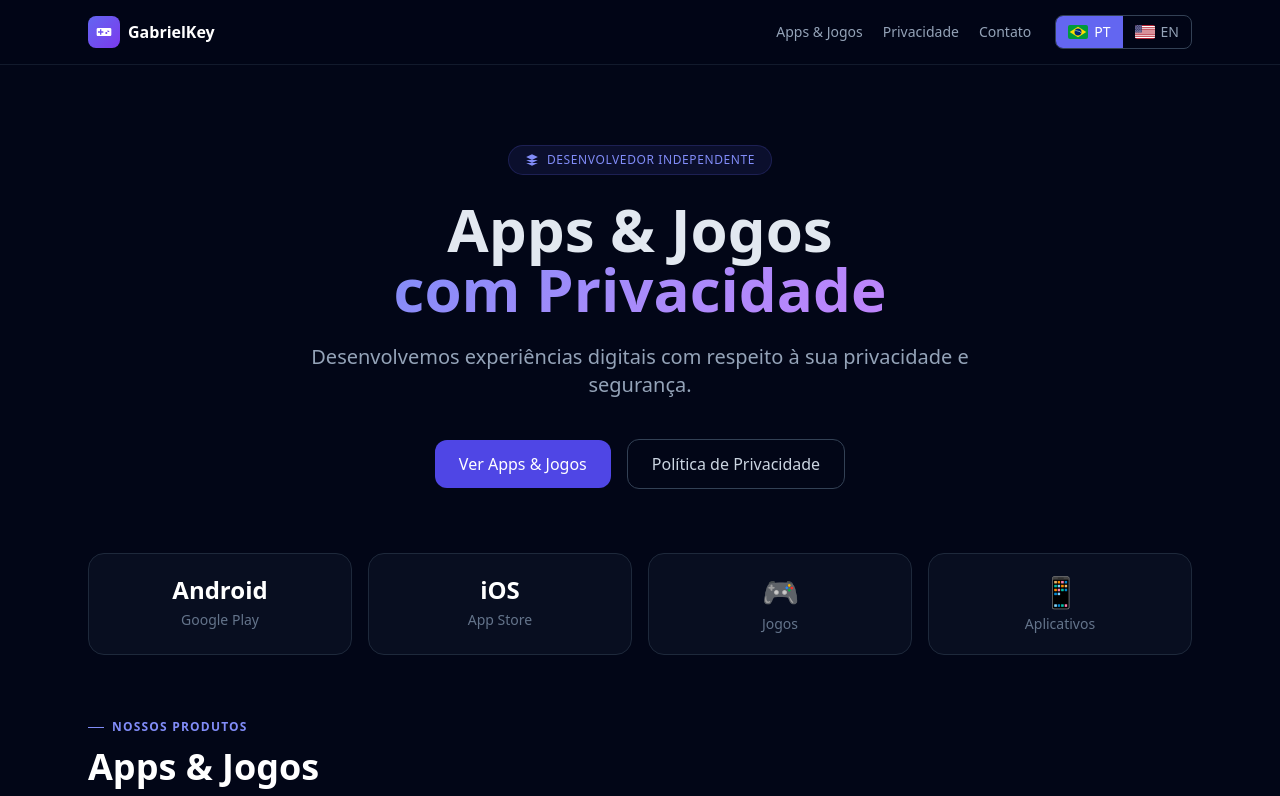
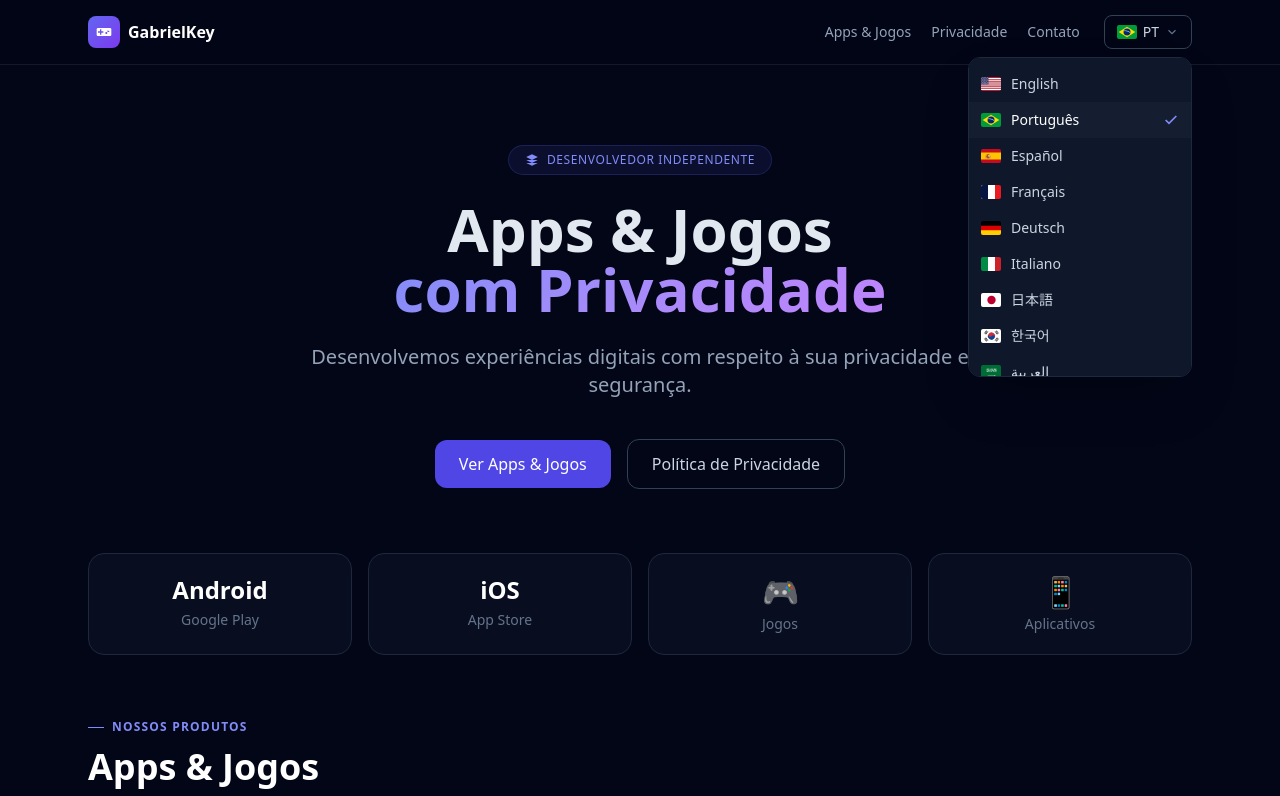
Before and after one commit to gabrielkey/privacy, a plain HTML site: page index.html in a window 1280 px wide. Both pictures are taken after a click on the button "PT". Shown: the top 796 px of the page. Drawn offline with nearby package versions, Linux system fonts and the light colour scheme.

Commit message:
feat(i18n): replace PT/EN toggle with multi-language dropdown
Swap the two-button PT/EN switcher for a dropdown (flag + code in
the nav, full list with native names and an active checkmark) built
from languages.js, since a button per language no longer scales past
two. Rework the i18n engine to build its translation table from
LANGUAGES instead of hardcoded pt/en, and to set <html lang> and
dir="rtl" per language (verified working for Arabic and Urdu).

```diff
--- a/assets/js/i18n.js
+++ b/assets/js/i18n.js
@@ -1,11 +1,21 @@
 // ─────────────────────────────────────────────────────────────
 //  GabrielKey — motor de internacionalização (i18n)
-//  Depende de: locales/pt.js (window.LOCALE_PT)
-//              locales/en.js (window.LOCALE_EN)
-//  Carregados como scripts normais antes deste arquivo.
+//  Depende de: languages.js (window.LANGUAGES)
+//              locales/<code>.js (window.LOCALE_<CODE>), um por
+//              idioma listado em LANGUAGES. Carregados como
+//              scripts normais antes deste arquivo.
 // ─────────────────────────────────────────────────────────────
 
-const T = { pt: window.LOCALE_PT, en: window.LOCALE_EN };
+const T = {};
+window.LANGUAGES.forEach(({ code }) => {
+  T[code] = window[`LOCALE_${code.toUpperCase()}`];
+});
+
+const VALID_LANGS = window.LANGUAGES.map(l => l.code);
+
+function langMeta(lang) {
+  return window.LANGUAGES.find(l => l.code === lang);
+}
 
 const CHECK_ICON = `<svg xmlns="http://www.w3.org/2000/svg" class="w-3.5 h-3.5 text-indigo-500 flex-shrink-0 mt-0.5" viewBox="0 0 24 24" fill="none" stroke="currentColor" stroke-width="2.5"><polyline points="20 6 9 17 4 12"/></svg>`;
 
@@ -18,9 +28,13 @@ function buildList(key, lang) {
 let currentLang = 'pt';
 
 function setLang(lang) {
+  if (!VALID_LANGS.includes(lang)) return;
+
   currentLang = lang;
+  const meta = langMeta(lang);
   localStorage.setItem('gks-lang', lang);
-  document.documentElement.lang = lang === 'pt' ? 'pt-BR' : 'en';
+  document.documentElement.lang = meta.htmlLang;
+  document.documentElement.dir = meta.dir;
 
   document.querySelectorAll('[data-i18n]').forEach(el => {
     const val = T[lang][el.dataset.i18n];
@@ -37,29 +51,23 @@ function setLang(lang) {
     mailLink.href = `mailto:flocov10@gmail.com?subject=${subject}`;
   }
 
-  const btnPt = document.getElementById('btn-pt');
-  const btnEn = document.getElementById('btn-en');
-  if (lang === 'pt') {
-    btnPt.classList.replace('inactive', 'active');
-    btnEn.classList.replace('active', 'inactive');
-  } else {
-    btnEn.classList.replace('inactive', 'active');
-    btnPt.classList.replace('active', 'inactive');
-  }
+  if (typeof window.onLangChange === 'function') window.onLangChange(lang);
 }
 
-// Expõe globalmente para os onclick no HTML
+// Expõe globalmente para os onclick no HTML e para outros scripts
+// (lang-menu.js, store-modal.js) lerem o idioma ativo.
 window.setLang = setLang;
 window.getCurrentLang = () => currentLang;
 
-// Idioma inicial: ?lang= na URL (usado por /english/ e /portuguese/) > idioma
-// salvo em localStorage > PT como padrão.
+// Idioma inicial: ?lang= na URL (usado pelas pastas english/,
+// portuguese/, spanish/ etc.) > idioma salvo em localStorage > PT
+// como padrão.
 function resolveInitialLang() {
   const urlLang = new URLSearchParams(window.location.search).get('lang');
-  if (urlLang === 'pt' || urlLang === 'en') return urlLang;
+  if (VALID_LANGS.includes(urlLang)) return urlLang;
 
   const saved = localStorage.getItem('gks-lang');
-  if (saved === 'pt' || saved === 'en') return saved;
+  if (VALID_LANGS.includes(saved)) return saved;
 
   return 'pt';
 }
--- /dev/null
+++ b/assets/js/lang-menu.js
@@ -0,0 +1,87 @@
+// ─────────────────────────────────────────────────────────────
+//  GabrielKey — dropdown do seletor de idioma (nav)
+//  Depende de: languages.js (window.LANGUAGES)
+//              i18n.js (window.setLang, window.getCurrentLang),
+//              carregados antes deste arquivo.
+//
+//  Marcação esperada em index.html:
+//    <button id="lang-menu-btn" onclick="toggleLangMenu()">
+//      <img id="lang-menu-flag"> <span id="lang-menu-code"></span>
+//    </button>
+//    <div id="lang-menu-panel" class="hidden">...</div>
+// ─────────────────────────────────────────────────────────────
+
+const LANG_CHECK_ICON = `<svg xmlns="http://www.w3.org/2000/svg" class="w-4 h-4 text-indigo-400 flex-shrink-0" viewBox="0 0 24 24" fill="none" stroke="currentColor" stroke-width="2.5"><polyline points="20 6 9 17 4 12"/></svg>`;
+
+function buildLangMenuPanel() {
+  const panel = document.getElementById('lang-menu-panel');
+  if (!panel) return;
+
+  const active = window.getCurrentLang();
+  panel.innerHTML = window.LANGUAGES.map(({ code, name, flag }) => `
+    <button type="button" onclick="selectLang('${code}')"
+            class="w-full flex items-center gap-2.5 px-3 py-2 text-sm text-left hover:bg-slate-800/70 transition-colors ${code === active ? 'bg-slate-800/40' : ''}">
+      <img src="${flag}" alt="" class="w-5 h-3.5 rounded-sm object-cover flex-shrink-0">
+      <span class="flex-1 min-w-0 truncate ${code === active ? 'text-white font-medium' : 'text-slate-300'}">${name}</span>
+      ${code === active ? LANG_CHECK_ICON : ''}
+    </button>
+  `).join('');
+}
+
+function renderLangMenuButton() {
+  const meta = window.LANGUAGES.find(l => l.code === window.getCurrentLang());
+  const flagEl = document.getElementById('lang-menu-flag');
+  const codeEl = document.getElementById('lang-menu-code');
+  if (!meta || !flagEl || !codeEl) return;
+
+  flagEl.src = meta.flag;
+  flagEl.alt = meta.name;
+  codeEl.textContent = meta.code.toUpperCase();
+}
+
+function openLangMenu() {
+  const panel = document.getElementById('lang-menu-panel');
+  if (!panel) return;
+  buildLangMenuPanel();
+  panel.classList.remove('hidden');
+  document.getElementById('lang-menu-btn')?.setAttribute('aria-expanded', 'true');
+}
+
+function closeLangMenu() {
+  const panel = document.getElementById('lang-menu-panel');
+  if (!panel) return;
+  panel.classList.add('hidden');
+  document.getElementById('lang-menu-btn')?.setAttribute('aria-expanded', 'false');
+}
+
+function toggleLangMenu() {
+  const panel = document.getElementById('lang-menu-panel');
+  if (!panel) return;
+  panel.classList.contains('hidden') ? openLangMenu() : closeLangMenu();
+}
+
+function selectLang(code) {
+  window.setLang(code);
+  closeLangMenu();
+}
+
+document.addEventListener('click', (e) => {
+  const panel = document.getElementById('lang-menu-panel');
+  const btn = document.getElementById('lang-menu-btn');
+  if (!panel || panel.classList.contains('hidden')) return;
+  if (!panel.contains(e.target) && !btn.contains(e.target)) closeLangMenu();
+});
+
+document.addEventListener('keydown', (e) => {
+  if (e.key === 'Escape') closeLangMenu();
+});
+
+// i18n.js chama isso a cada troca de idioma para manter o botão
+// do nav (bandeira + código) sincronizado.
+window.onLangChange = renderLangMenuButton;
+
+// Expõe globalmente para os onclick no HTML
+window.toggleLangMenu = toggleLangMenu;
+window.selectLang = selectLang;
+
+renderLangMenuButton();
--- a/index.html
+++ b/index.html
@@ -31,10 +31,6 @@
       box-shadow: 0 20px 40px rgba(99, 102, 241, 0.12);
     }
 
-    /* Botões de idioma */
-    .lang-btn          { transition: all 0.15s ease; }
-    .lang-btn.active   { background-color: #6366f1; color: #fff; }
-    .lang-btn.inactive { color: #94a3b8; }
   </style>
 </head>
 <body class="bg-slate-950 text-slate-200 antialiased">
@@ -63,20 +59,16 @@
           <a href="#contact" class="text-slate-400 hover:text-white transition-colors" data-i18n="nav.contact">Contato</a>
         </div>
 
-        <!-- Seletor PT / EN com bandeiras -->
-        <div class="flex rounded-lg overflow-hidden border border-slate-700 text-sm font-medium">
-          <button id="btn-pt" onclick="setLang('pt')"
-                  class="lang-btn active flex items-center gap-1.5 px-3 py-1.5"
-                  aria-label="Português">
-            <img src="assets/flags/br.svg" class="w-5 h-3.5 rounded-sm object-cover" alt="">
-            <span>PT</span>
+        <!-- Seletor de idioma (dropdown, populado por lang-menu.js a partir de languages.js) -->
+        <div class="relative">
+          <button id="lang-menu-btn" type="button" onclick="toggleLangMenu()"
+                  class="flex items-center gap-1.5 rounded-lg border border-slate-700 hover:border-slate-500 px-3 py-1.5 text-sm font-medium text-slate-300 transition-colors"
+                  aria-haspopup="true" aria-expanded="false">
+            <img id="lang-menu-flag" src="assets/flags/br.svg" class="w-5 h-3.5 rounded-sm object-cover flex-shrink-0" alt="">
+            <span id="lang-menu-code">PT</span>
+            <svg xmlns="http://www.w3.org/2000/svg" class="w-3.5 h-3.5 text-slate-500" viewBox="0 0 24 24" fill="none" stroke="currentColor" stroke-width="2"><path d="m6 9 6 6 6-6"/></svg>
           </button>
-          <button id="btn-en" onclick="setLang('en')"
-                  class="lang-btn inactive flex items-center gap-1.5 px-3 py-1.5"
-                  aria-label="English">
-            <img src="assets/flags/us.svg" class="w-5 h-3.5 rounded-sm object-cover" alt="">
-            <span>EN</span>
-          </button>
+          <div id="lang-menu-panel" class="hidden absolute right-0 mt-2 w-56 max-h-80 overflow-y-auto bg-slate-900 border border-slate-800 rounded-xl shadow-2xl py-2 z-50"></div>
         </div>
       </div>
 
@@ -442,11 +434,31 @@
     </div>
   </footer>
 
-  <!-- Locales carregados primeiro, depois o engine de i18n,
-       depois os dados/engine do modal de loja (Android/iOS) -->
+  <!-- Ordem: metadados dos idiomas > cada locale > engine de i18n >
+       dropdown de idioma > dados/engine do modal de loja (Android/iOS) -->
+  <script src="assets/js/languages.js"></script>
+  <script src="assets/js/locales/en.js"></script>
   <script src="assets/js/locales/pt.js"></script>
-  <script src="assets/js/locales/en.js"></script>
+  <script src="assets/js/locales/es.js"></script>
+  <script src="assets/js/locales/fr.js"></script>
+  <script src="assets/js/locales/de.js"></script>
+  <script src="assets/js/locales/it.js"></script>
+  <script src="assets/js/locales/ja.js"></script>
+  <script src="assets/js/locales/ko.js"></script>
+  <script src="assets/js/locales/ar.js"></script>
+  <script src="assets/js/locales/ru.js"></script>
+  <script src="assets/js/locales/zh.js"></script>
+  <script src="assets/js/locales/id.js"></script>
+  <script src="assets/js/locales/tr.js"></script>
+  <script src="assets/js/locales/vi.js"></script>
+  <script src="assets/js/locales/th.js"></script>
+  <script src="assets/js/locales/pl.js"></script>
+  <script src="assets/js/locales/hi.js"></script>
+  <script src="assets/js/locales/bn.js"></script>
+  <script src="assets/js/locales/ur.js"></script>
+  <script src="assets/js/locales/nl.js"></script>
   <script src="assets/js/i18n.js"></script>
+  <script src="assets/js/lang-menu.js"></script>
   <script src="assets/js/store-links.js"></script>
   <script src="assets/js/store-modal.js"></script>
 
```
